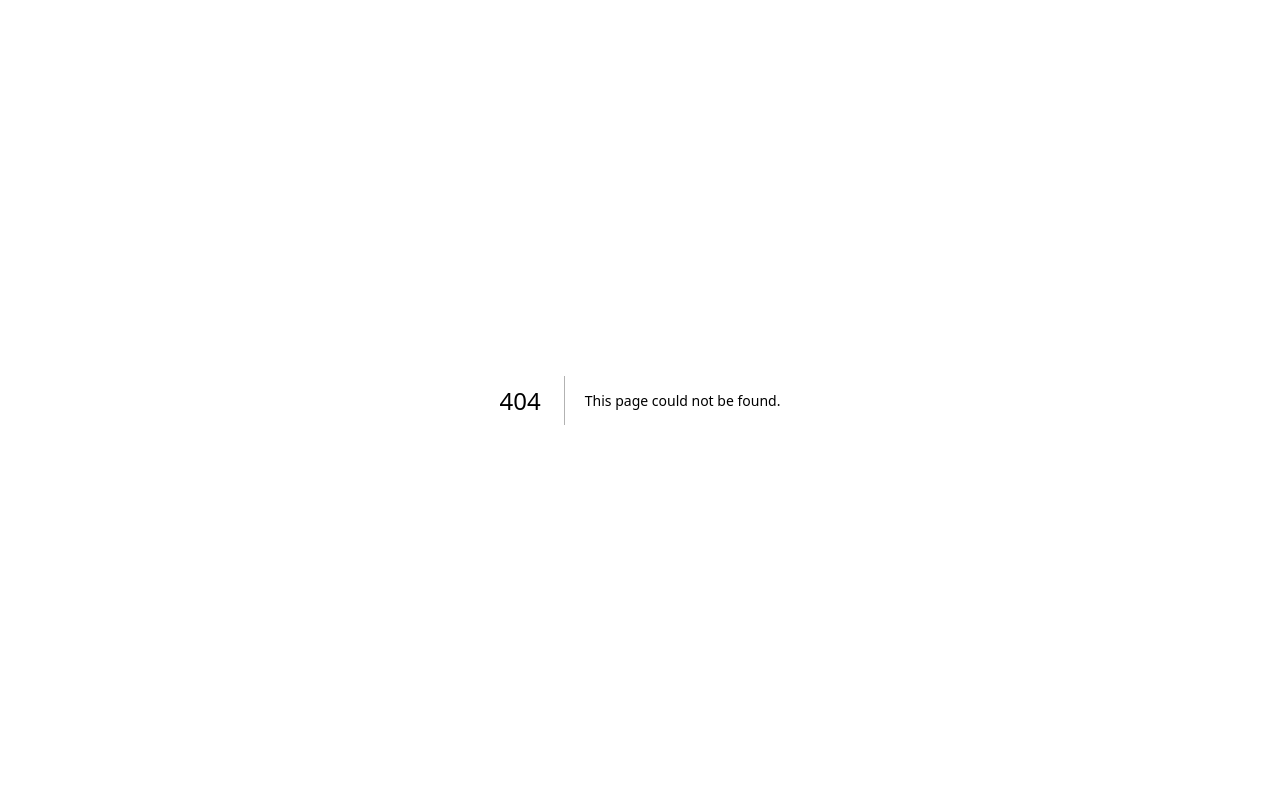
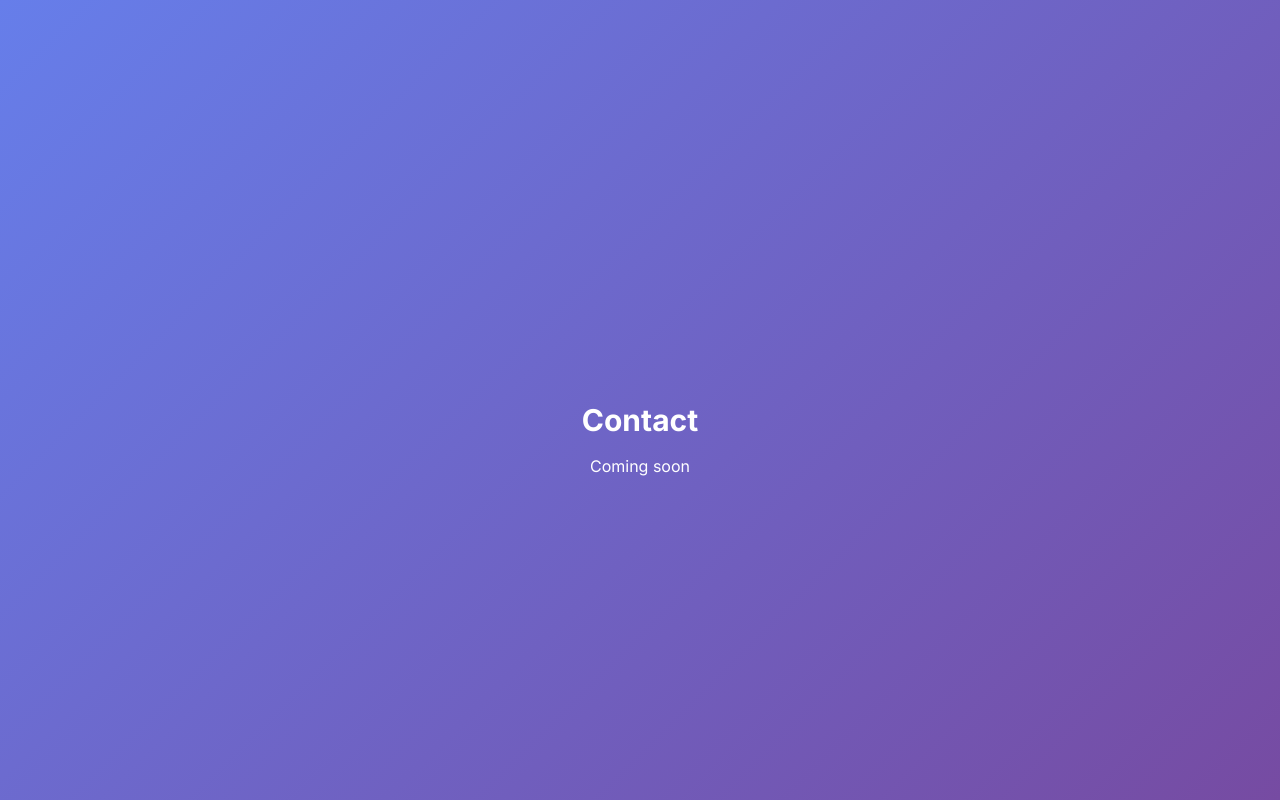
Before and after one commit to 2xGen/toptours, a Next.js app: page /contact in a window 1280 px wide. Before the commit this address had no page. Built offline with nearby package versions, Linux system fonts and the light colour scheme.

Commit message:
Add all remaining placeholder pages with force-dynamic to prevent prerendering

```diff
--- /dev/null
+++ b/app/contact/page.js
@@ -0,0 +1,13 @@
+"use client";
+export const dynamic = 'force-dynamic';
+
+export default function ContactPage() {
+  return (
+    <div className="min-h-screen pt-20 flex items-center justify-center">
+      <div className="text-center text-white">
+        <h1 className="text-3xl font-bold mb-4">Contact</h1>
+        <p>Coming soon</p>
+      </div>
+    </div>
+  );
+}
--- /dev/null
+++ b/app/disclosure/page.js
@@ -0,0 +1,13 @@
+"use client";
+export const dynamic = 'force-dynamic';
+
+export default function DisclosurePage() {
+  return (
+    <div className="min-h-screen pt-20 flex items-center justify-center">
+      <div className="text-center text-white">
+        <h1 className="text-3xl font-bold mb-4">Affiliate Disclosure</h1>
+        <p>Coming soon</p>
+      </div>
+    </div>
+  );
+}
--- /dev/null
+++ b/app/how-it-works/page.js
@@ -0,0 +1,13 @@
+"use client";
+export const dynamic = 'force-dynamic';
+
+export default function HowItWorksPage() {
+  return (
+    <div className="min-h-screen pt-20 flex items-center justify-center">
+      <div className="text-center text-white">
+        <h1 className="text-3xl font-bold mb-4">How It Works</h1>
+        <p>Coming soon</p>
+      </div>
+    </div>
+  );
+}
--- /dev/null
+++ b/app/terms/page.js
@@ -0,0 +1,13 @@
+"use client";
+export const dynamic = 'force-dynamic';
+
+export default function TermsPage() {
+  return (
+    <div className="min-h-screen pt-20 flex items-center justify-center">
+      <div className="text-center text-white">
+        <h1 className="text-3xl font-bold mb-4">Terms of Service</h1>
+        <p>Coming soon</p>
+      </div>
+    </div>
+  );
+}
--- /dev/null
+++ b/app/travel-guides/page.js
@@ -0,0 +1,13 @@
+"use client";
+export const dynamic = 'force-dynamic';
+
+export default function TravelGuidesPage() {
+  return (
+    <div className="min-h-screen pt-20 flex items-center justify-center">
+      <div className="text-center text-white">
+        <h1 className="text-3xl font-bold mb-4">Travel Guides</h1>
+        <p>Coming soon</p>
+      </div>
+    </div>
+  );
+}
```
